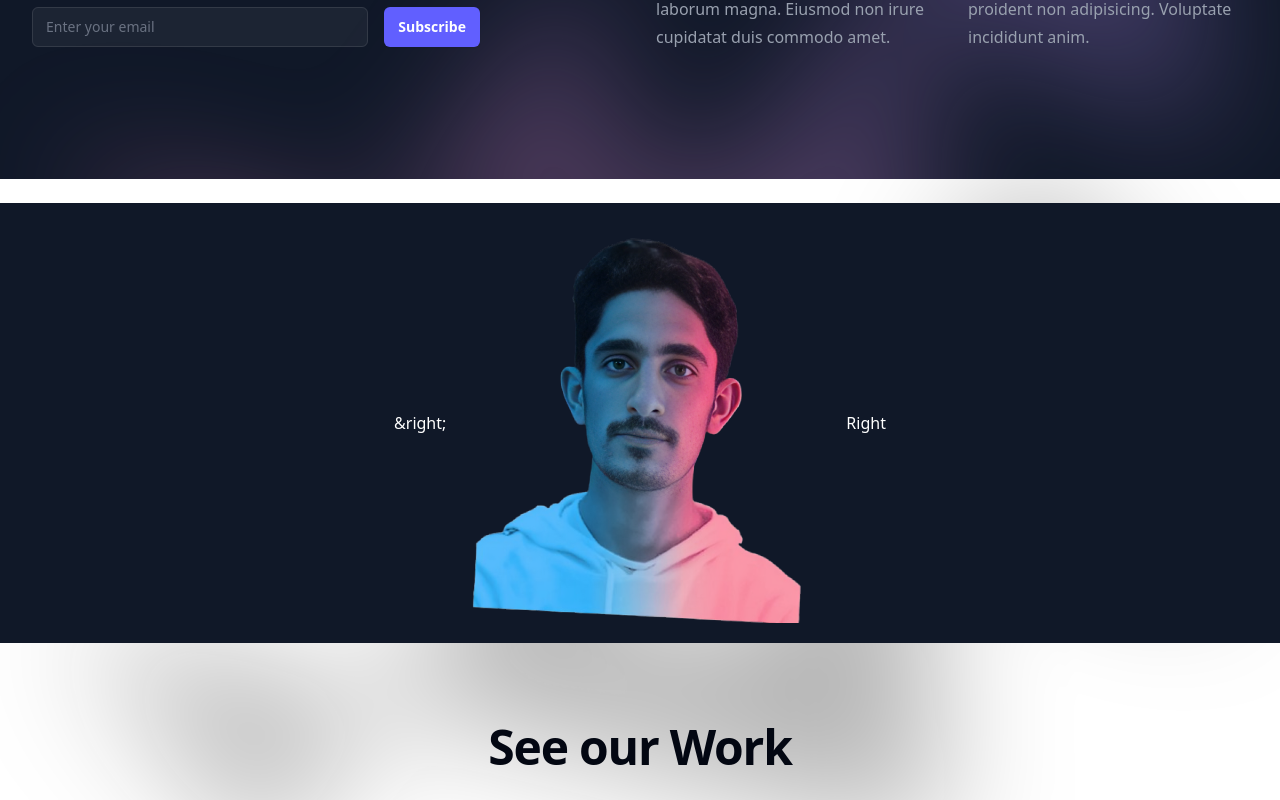
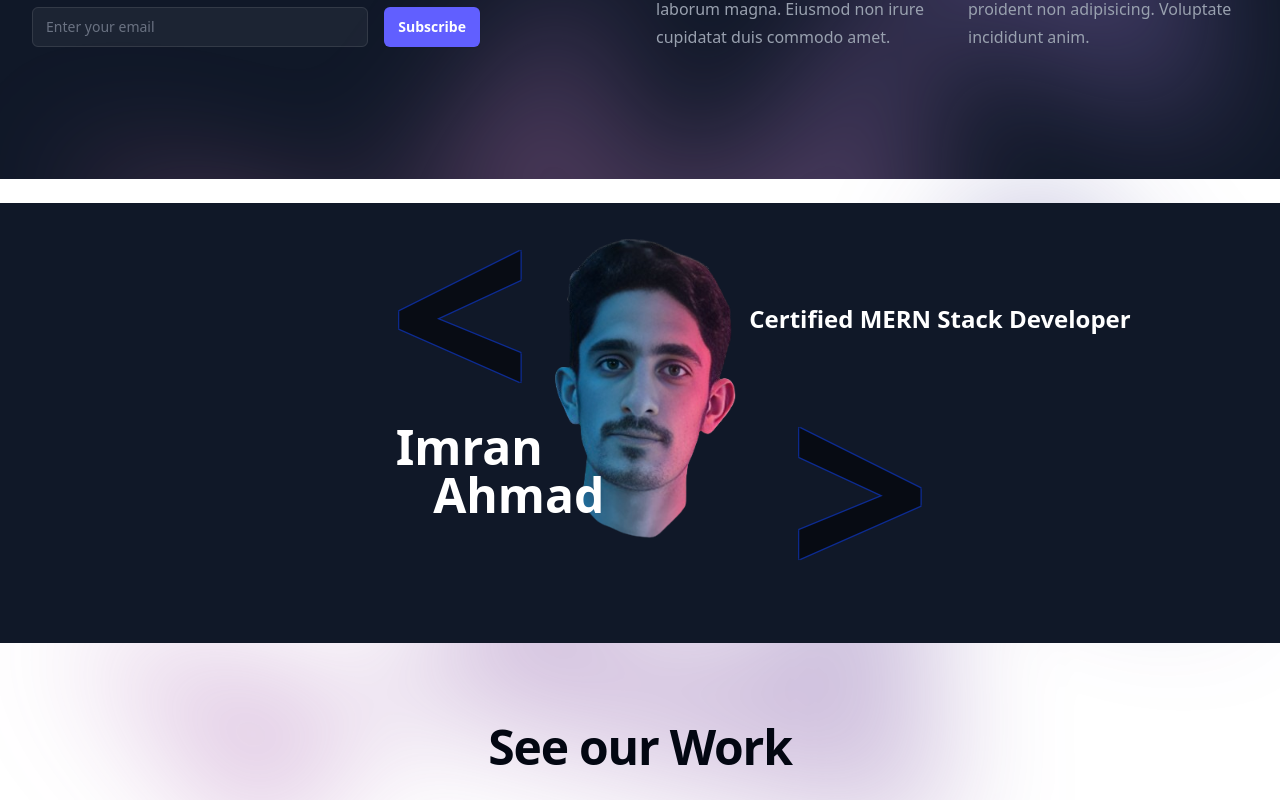
Before and after one commit to imranahmad537/Imran-developer-portfolio, a React (Vite) app: page / in a window 1280 px wide. Shown: the part 2320-3120 px from the top of the page. Built offline with nearby package versions, Linux system fonts and the light colour scheme.

Commit message:
Committed

```diff
--- a/src/Pages/Subscribe1.jsx
+++ b/src/Pages/Subscribe1.jsx
@@ -3,11 +3,39 @@ import { CalendarDaysIcon, HandRaisedIcon } from "@heroicons/react/24/outline";
 export default function Subscribe1() {
   return (
     <div className="relative flex justify-center items-center  bg-gray-900 py-16 lg:py-5">
-      <div className="left text-white">&right;</div>
+      <div
+        style={{
+          fontSize: "250px",
+          textShadow:
+            "-1px -1px 0 #0a3ffc, 1px -1px 0 #0a3ffc, -1px 1px 0 #0a3ffc, 1px 1px #0a3ffc",
+        }}
+        className="absolute -top-20 mr-90 font-bold text-black opacity-50"
+      >
+        &lt;
+      </div>
+      <div className="name absolute text-5xl top-55 text-white mr-70 font-bold mr-10">
+        Imran <br />
+        &nbsp;&nbsp;&nbsp;Ahmad
+      </div>
+
       <div className=" ">
-        <img src="/profile.png" alt="" className="w-100 h-100" />
+        <img src="/profile1.png" alt="" className="w-100 h-100" />
       </div>
-      <div className="right text-white">Right</div>
+      <div
+        style={{
+          fontSize: "250px",
+          textShadow:
+            "-1px -1px 0 #0a3ffc, 1px -1px 0 #0a3ffc, -1px 1px 0 #0a3ffc, 1px 1px #0a3ffc",
+        }}
+        className="absolute -bottom-8 ml-110 font-bold text-black opacity-50"
+      >
+        &gt;
+      </div>
+      <div className="name absolute text-2xl top-25 text-white ml-160 font-bold mr-10">
+       <h1>Certified MERN Stack Developer</h1>
+       <p></p>
+      </div>
+
       <div
         aria-hidden="true"
         className="absolute top-0 left-1/2 -z-10 -translate-x-1/2 blur-3xl xl:-top-6"
@@ -17,7 +45,7 @@ export default function Subscribe1() {
             clipPath:
               "polygon(74.1% 44.1%, 100% 61.6%, 97.5% 26.9%, 85.5% 0.1%, 80.7% 2%, 72.5% 32.5%, 60.2% 62.4%, 52.4% 68.1%, 47.5% 58.3%, 45.2% 34.5%, 27.5% 76.7%, 0.1% 64.9%, 17.9% 100%, 27.6% 76.8%, 76.1% 97.7%, 74.1% 44.1%)",
           }}
-          className="aspect-1155/678 w-[72.1875rem] bg-linear-to-tr from-[#141414] to-[#000000] opacity-30"
+          className="aspect-1155/678 w-[72.1875rem] bg-linear-to-tr from-[#a02b98] to-[#01097b] opacity-30"
         />
       </div>
     </div>
```
Also changed, not shown: public/profile1.png (added).
